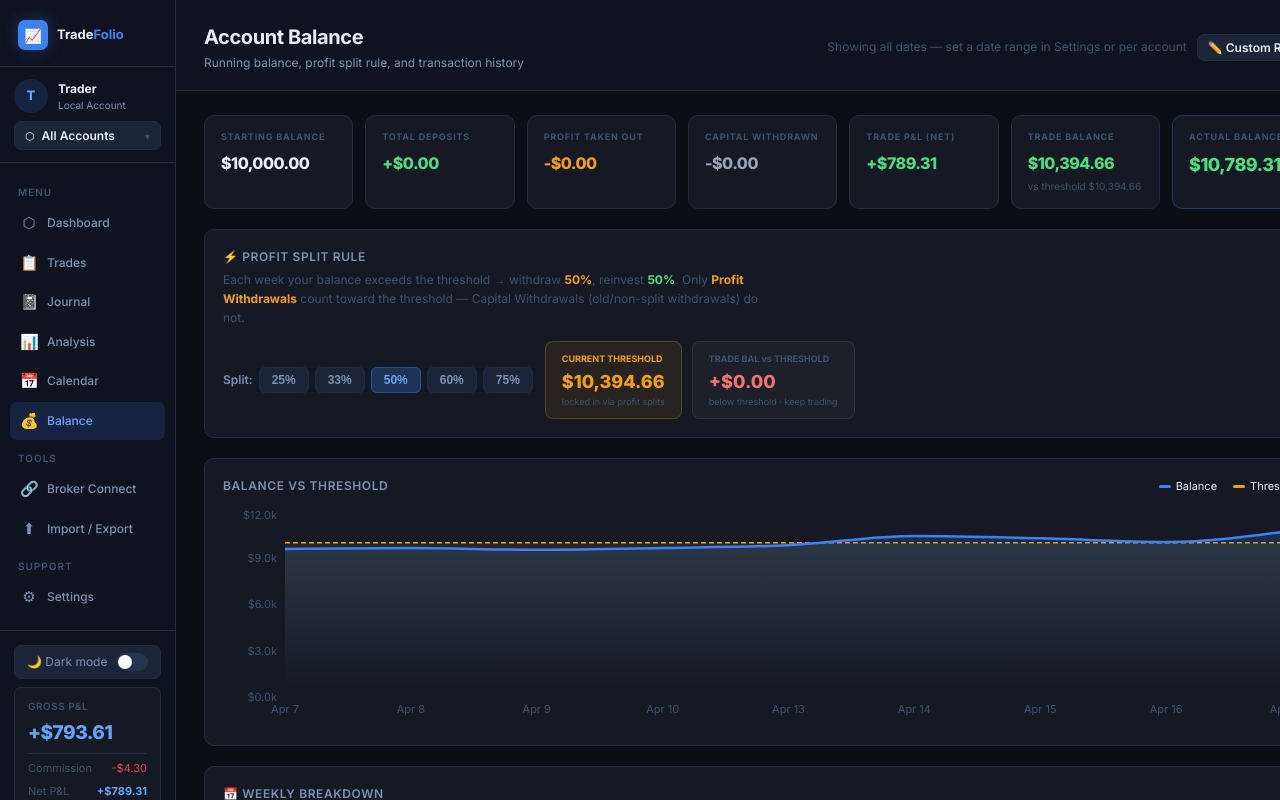
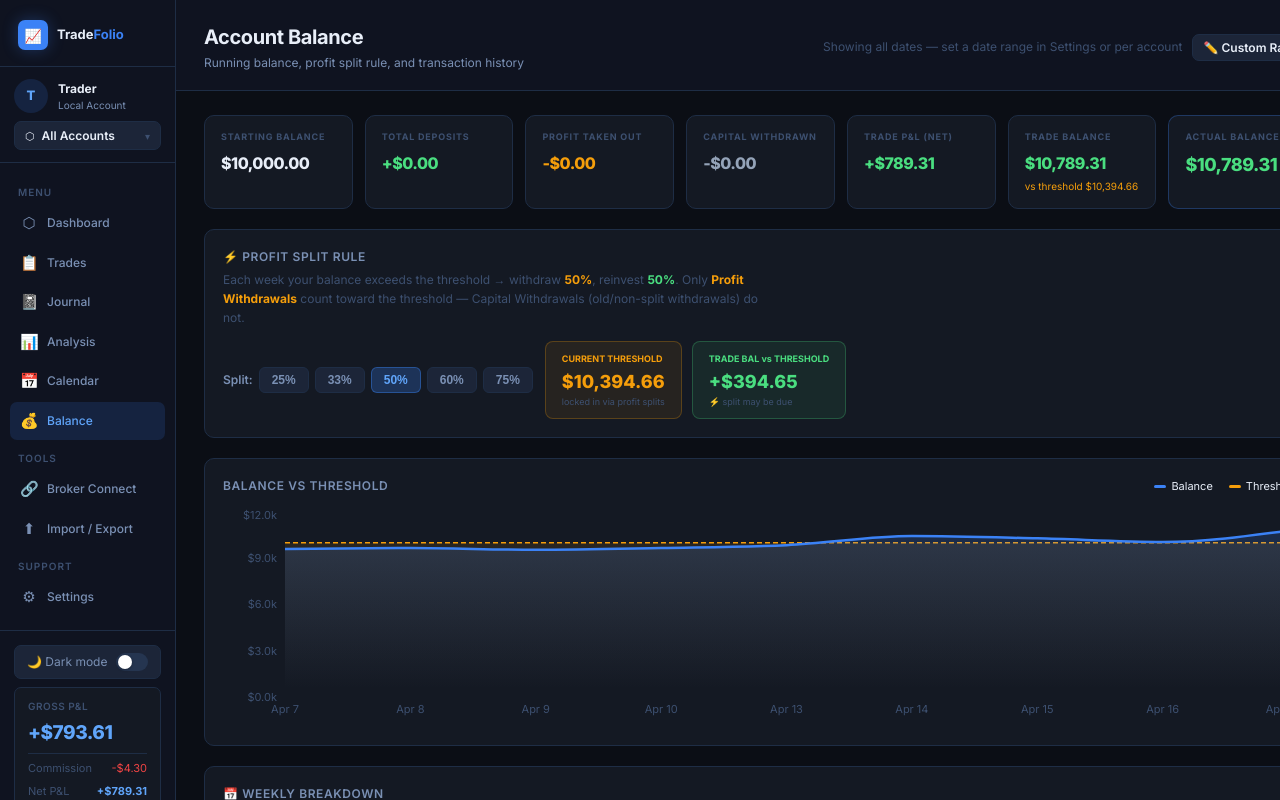
Before and after one commit to saharanharsh15-PRO/ForexJournal, a React (Create React App) app: page /#/balance in a window 1280 px wide. Shown: the top 800 px of the page. Built offline with nearby package versions, Linux system fonts and the light colour scheme.

Commit message:
Update BalancePage.js

```diff
--- a/src/pages/BalancePage.js
+++ b/src/pages/BalancePage.js
@@ -149,7 +149,7 @@ export default function BalancePage() {
         tradePnl:w.tradePnl, deposits:w.deposits,
         withdrawals:w.withdrawals, profitWithdrawals:actualWithdraw,
         startBal:w.startBalance, endBal:w.endBalance,
-        tradeOnlyBal: splitDue ? newThreshold : tradeOnlyBal,
+        tradeOnlyBal: didWithdraw ? newThreshold : tradeOnlyBal,
         threshold, aboveThresh, splitDue,
         suggestedWithdraw, suggestedKeep,
         actualWithdraw, didWithdraw,
@@ -157,8 +157,8 @@ export default function BalancePage() {
         tradeCount:w.rows.filter(r=>r.isTrade).length,
       };
 
-      // Always carry forward threshold when above it — actual withdrawal or formula
-      if (splitDue) {
+      // Threshold only advances when a profit withdrawal is actually logged
+      if (didWithdraw) {
         threshold    = newThreshold;
         tradeOnlyBal = newThreshold;
       }
```
